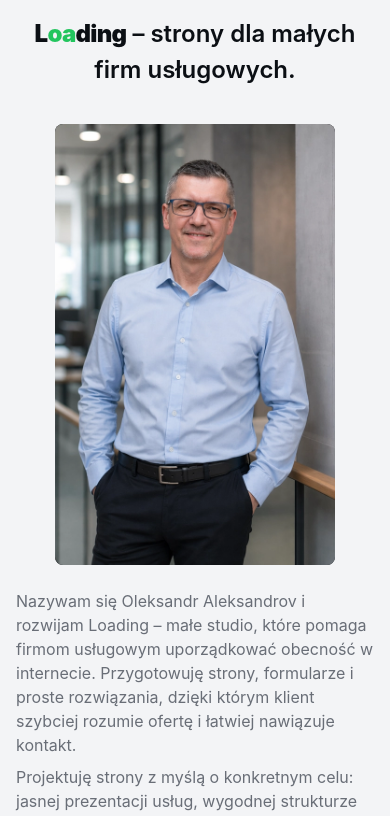
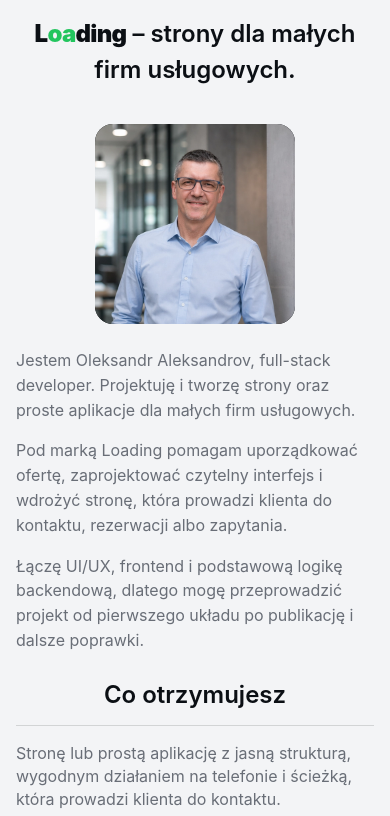
Before and after one commit to AlexDroff/portfolio_web, a Next.js app: page / in a window 390 px wide. Shown: the part 860-1676 px from the top of the page. Built offline with nearby package versions, Linux system fonts and the light colour scheme; no server answers.

Commit message:
feat: enhance Header component with logo click handling and improve About section layout and animations

```diff
--- a/src/components/layout/Header/Header.tsx
+++ b/src/components/layout/Header/Header.tsx
@@ -172,11 +172,26 @@ export const Header = ({ locale, navigation, hero }: HeaderProps) => {
     }
   };
 
+  const handleLogoClick = () => {
+    setIsMobileLanguageOpen(false);
+    setIsMenuOpen(false);
+
+    if (window.location.hash) {
+      window.history.replaceState(null, "", homePath);
+      setCurrentHash("");
+    }
+  };
+
   return (
     <header className={styles.header}>
       <Container>
         <div className={styles.inner}>
-          <Link href={homePath} className={styles.logoLink} aria-label={navigation.home}>
+          <Link
+            href={homePath}
+            className={styles.logoLink}
+            aria-label={navigation.home}
+            onClick={handleLogoClick}
+          >
             <LogoAnimated />
           </Link>
 
--- a/src/components/sections/About/About.module.css
+++ b/src/components/sections/About/About.module.css
@@ -32,41 +32,65 @@
   width: 100%;
   max-width: 1040px;
   display: grid;
-  grid-template-columns: 360px minmax(0, 620px);
+  grid-template-columns: minmax(220px, 280px) minmax(0, 620px);
   grid-template-areas: "photo text";
   justify-content: center;
-  gap: var(--space-8);
-  align-items: center;
+  gap: var(--space-6);
+  align-items: start;
   margin-top: var(--space-4);
   margin-inline: auto;
+}
+
+.photoStage {
+  grid-area: photo;
+  width: 280px;
+  flex-shrink: 0;
+  justify-self: start;
+  align-self: start;
+  display: flex;
+  align-items: flex-start;
+  justify-content: center;
+  overflow: hidden;
 }
 
 .introRow > .textGroup {
   grid-area: text;
   justify-self: start;
   max-width: 620px;
-  min-height: 420px;
-  justify-content: space-between;
-  gap: 0;
+  min-height: 0;
+  justify-content: flex-start;
+  gap: 18px;
 }
 
 .profileCard {
-  grid-area: photo;
-  width: auto;
-  max-width: none;
-  height: 420px;
-  justify-self: end;
+  width: 240px;
+  height: 240px;
+  padding: 0;
+  cursor: pointer;
   border: none;
-  border-radius: var(--space-2);
+  border-radius: 16px;
   overflow: hidden;
   background: var(--color-bg-primary);
+  flex-shrink: 0;
+  transition: height 0.35s ease;
+}
+
+.profileCardActive {
+  width: 240px;
+  height: 360px;
+}
+
+.profileCard:focus-visible {
+  outline: 2px solid var(--color-bg-primary);
+  outline-offset: 4px;
 }
 
 .profileImage {
-  width: auto;
+  width: 100%;
   height: 100%;
   display: block;
-  object-fit: contain;
+  object-fit: cover;
+  object-position: center top;
 }
 
 /* BLOCK WRAPPER */
@@ -82,7 +106,7 @@
   gap: var(--space-6);
   max-width: 1040px;
   margin-inline: auto;
-  margin-top: var(--space-7);
+  margin-top: var(--space-5);
 }
 
 .blocksRow .block {
@@ -122,6 +146,11 @@
   margin: 0;
   color: var(--color-text-muted);
   line-height: 1.5;
+}
+
+.introRow .text {
+  font-size: var(--font-size-md);
+  line-height: 1.6;
 }
 
 .brandWord {
@@ -301,7 +330,7 @@
       "photo"
       "text";
     max-width: 640px;
-    gap: var(--space-6);
+    gap: var(--space-5);
     justify-items: center;
   }
 
@@ -309,19 +338,27 @@
     justify-self: center;
     min-height: 0;
     justify-content: flex-start;
-    gap: var(--space-2);
+    gap: 16px;
+  }
+
+  .introRow .text {
+    font-size: var(--font-size-base);
+    line-height: 1.55;
+  }
+
+  .photoStage {
+    width: min(100%, 280px);
+    justify-self: center;
   }
 
   .profileCard {
-    width: 100%;
-    height: auto;
-    justify-self: center;
-    max-width: 320px;
+    width: 220px;
+    height: 220px;
   }
 
-  .profileImage {
-    width: 100%;
-    height: auto;
+  .profileCardActive {
+    width: 220px;
+    height: 320px;
   }
 
   .blocksRow {
@@ -379,13 +416,21 @@
     justify-self: center;
     min-height: 0;
     justify-content: flex-start;
-    gap: var(--space-2);
+    gap: 16px;
+  }
+
+  .photoStage {
+    width: min(100%, 260px);
   }
 
   .profileCard {
-    justify-self: center;
-    height: auto;
-    max-width: 280px;
+    width: 200px;
+    height: 200px;
+  }
+
+  .profileCardActive {
+    width: 200px;
+    height: 300px;
   }
 
   .icon {
--- a/src/components/sections/About/About.tsx
+++ b/src/components/sections/About/About.tsx
@@ -7,6 +7,7 @@ import {
   type FocusEvent,
 } from 'react';
 import Image from 'next/image';
+import { motion, useReducedMotion } from 'motion/react';
 import { HoverIcon } from '@/components/animation/HoverIcon';
 import { Reveal } from '@/components/animation/Reveal';
 import { Container } from '@/components/ui/Container/Container';
@@ -21,6 +22,8 @@ type AboutProps = {
 
 export const About = ({ about, profilePhotoLabel }: AboutProps) => {
   const [activeItem, setActiveItem] = useState<string | null>(null);
+  const [isProfileExpanded, setIsProfileExpanded] = useState(false);
+  const shouldReduceMotion = useReducedMotion();
   const [whatYouGetBlock, howIWorkBlock] = about.blocks;
 
   useEffect(() => {
@@ -84,23 +87,44 @@ export const About = ({ about, profilePhotoLabel }: AboutProps) => {
 
           <Reveal>
             <div className={styles.introRow}>
+              <div className={styles.photoStage}>
+                <motion.button
+                  type="button"
+                  className={`${styles.profileCard} ${isProfileExpanded ? styles.profileCardActive : ''}`}
+                  aria-label="Toggle profile photo size"
+                  aria-expanded={isProfileExpanded ? 'true' : 'false'}
+                  onClick={() => setIsProfileExpanded((current) => !current)}
+                  style={shouldReduceMotion ? { transitionDuration: '0s' } : undefined}
+                  initial={false}
+                  animate={{
+                    borderRadius: isProfileExpanded ? '16px' : '18px',
+                    boxShadow: isProfileExpanded
+                      ? '0 8px 20px rgba(10, 18, 28, 0.14)'
+                      : '0 0 0 rgba(10, 18, 28, 0)',
+                  }}
+                  transition={
+                    shouldReduceMotion
+                      ? { duration: 0 }
+                      : { duration: 0.38, ease: 'easeOut' }
+                  }
+                >
+                  <Image
+                    src={myPhoto}
+                    alt={profilePhotoLabel}
+                    width={myPhoto.width}
+                    height={myPhoto.height}
+                    className={styles.profileImage}
+                    priority={false}
+                  />
+                </motion.button>
+              </div>
+
               <div className={styles.textGroup}>
                 {about.description.map((paragraph) => (
                   <p key={paragraph} className={styles.text}>
                     {paragraph}
                   </p>
                 ))}
-              </div>
-
-              <div className={styles.profileCard} aria-label={profilePhotoLabel}>
-                <Image
-                  src={myPhoto}
-                  alt={profilePhotoLabel}
-                  width={myPhoto.width}
-                  height={myPhoto.height}
-                  className={styles.profileImage}
-                  priority={false}
-                />
               </div>
             </div>
           </Reveal>
--- a/src/data/locales/en.ts
+++ b/src/data/locales/en.ts
@@ -18,10 +18,9 @@ const home: LocaleContent["home"] = {
   "about": {
     "title": "Loading \u2013 websites for small service businesses.",
     "description": [
-      "My name is Oleksandr Aleksandrov and I'm developing Loading \u2013 a small studio that helps service businesses organize their online presence. I prepare websites, forms and simple solutions that help customers understand the offer faster and get in touch more easily.",
-      "I design websites around a clear goal: presenting services clearly, creating a structure that works well across screen sizes, and guiding visitors from the first visit toward an inquiry, booking request or conversation.",
-      "Loading is a young studio, so I approach every project with focus and strong involvement. I choose solutions that fit the current stage of the business, without adding features that do not help the user or the business owner.",
-      "I already have completed websites and web applications, and now I'm developing Loading as a place for small businesses that want to start online, refresh an existing website or make customer contact easier."
+      "I am Oleksandr Aleksandrov, a full-stack developer. I design and build websites and simple web apps for small service businesses.",
+      "Under the Loading brand, I help organize the offer, design a clear interface, and launch a website that guides visitors to contact, booking, or an inquiry.",
+      "I combine UI/UX, frontend, and basic backend logic, so I can take a project from the first layout to deployment and later improvements."
     ],
     "blocks": [
       {
--- a/src/data/locales/pl.ts
+++ b/src/data/locales/pl.ts
@@ -21,10 +21,9 @@ const home: LocaleContent['home'] = {
   about: {
     title: 'Loading \u2013 strony dla ma\u0142ych firm us\u0142ugowych.',
     description: [
-      'Nazywam si\u0119 Oleksandr Aleksandrov i rozwijam Loading \u2013 ma\u0142e studio, kt\u00f3re pomaga firmom us\u0142ugowym uporz\u0105dkowa\u0107 obecno\u015b\u0107 w internecie. Przygotowuj\u0119 strony, formularze i proste rozwi\u0105zania, dzi\u0119ki kt\u00f3rym klient szybciej rozumie ofert\u0119 i \u0142atwiej nawi\u0105zuje kontakt.',
-      'Projektuj\u0119 strony z my\u015bl\u0105 o konkretnym celu: jasnej prezentacji us\u0142ug, wygodnej strukturze na r\u00f3\u017cnych ekranach i prostym przej\u015bciu od pierwszej wizyty do zapytania, rezerwacji albo rozmowy.',
-      'Loading jest m\u0142odym studiem, dlatego ka\u017cdy projekt traktuj\u0119 konkretnie i z du\u017cym zaanga\u017cowaniem. Dobieram rozwi\u0105zania do aktualnego etapu firmy, bez dok\u0142adania funkcji, kt\u00f3re nie pomagaj\u0105 u\u017cytkownikowi ani w\u0142a\u015bcicielowi biznesu.',
-      'Mam ju\u017c zrealizowane strony i aplikacje webowe, a teraz rozwijam Loading jako miejsce dla ma\u0142ych firm, kt\u00f3re chc\u0105 wystartowa\u0107 online, od\u015bwie\u017cy\u0107 obecn\u0105 stron\u0119 albo upro\u015bci\u0107 kontakt z klientami.',
+      'Jestem Oleksandr Aleksandrov, full-stack developer. Projektuj\u0119 i tworz\u0119 strony oraz proste aplikacje dla ma\u0142ych firm us\u0142ugowych.',
+      'Pod mark\u0105 Loading pomagam uporz\u0105dkowa\u0107 ofert\u0119, zaprojektowa\u0107 czytelny interfejs i wdro\u017cy\u0107 stron\u0119, kt\u00f3ra prowadzi klienta do kontaktu, rezerwacji albo zapytania.',
+      '\u0141\u0105cz\u0119 UI/UX, frontend i podstawow\u0105 logik\u0119 backendow\u0105, dlatego mog\u0119 przeprowadzi\u0107 projekt od pierwszego uk\u0142adu po publikacj\u0119 i dalsze poprawki.',
     ],
     blocks: [
       {
```
Also changed, not shown: src/data/locales/uk.ts (+3 -4 lines).
